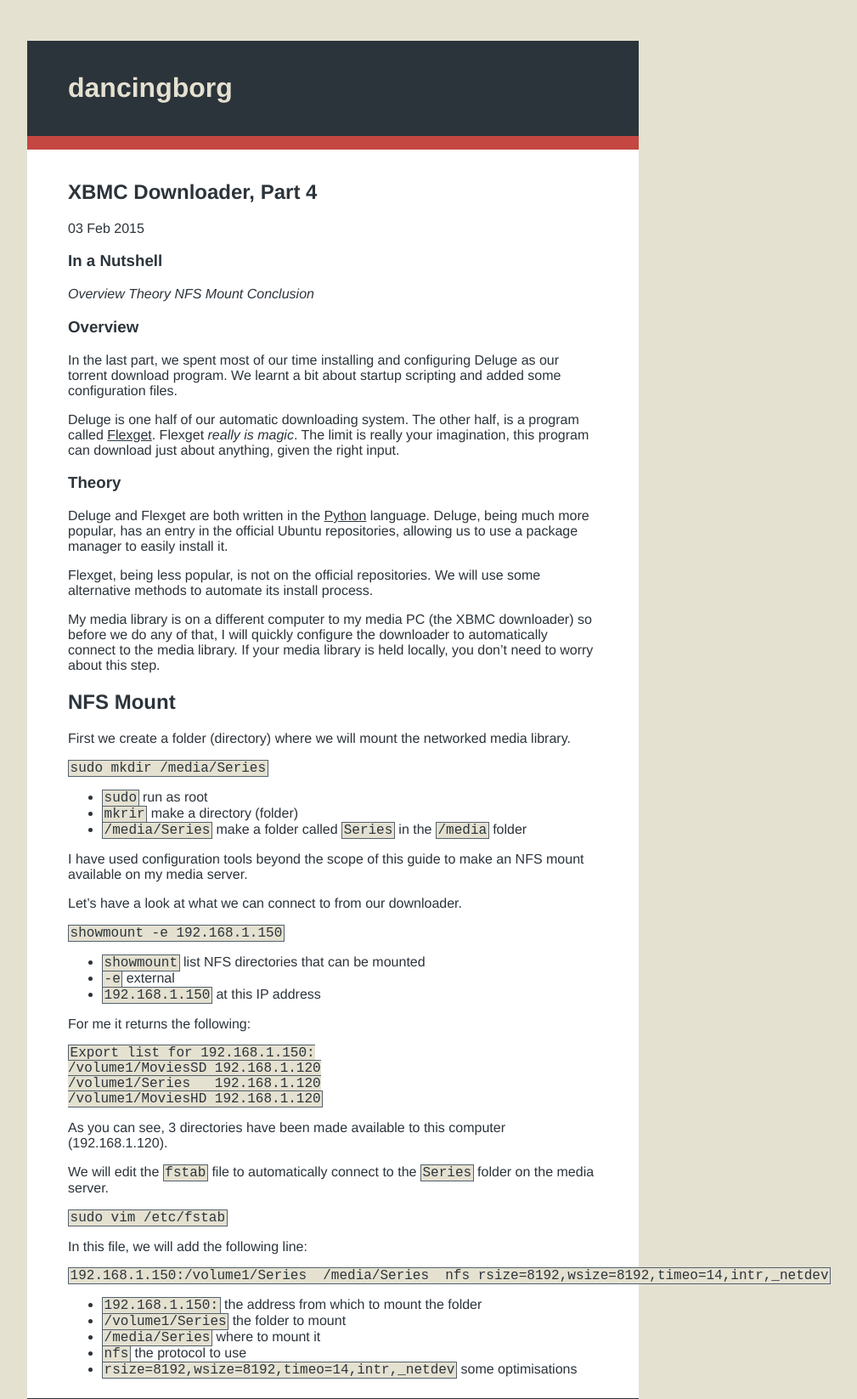
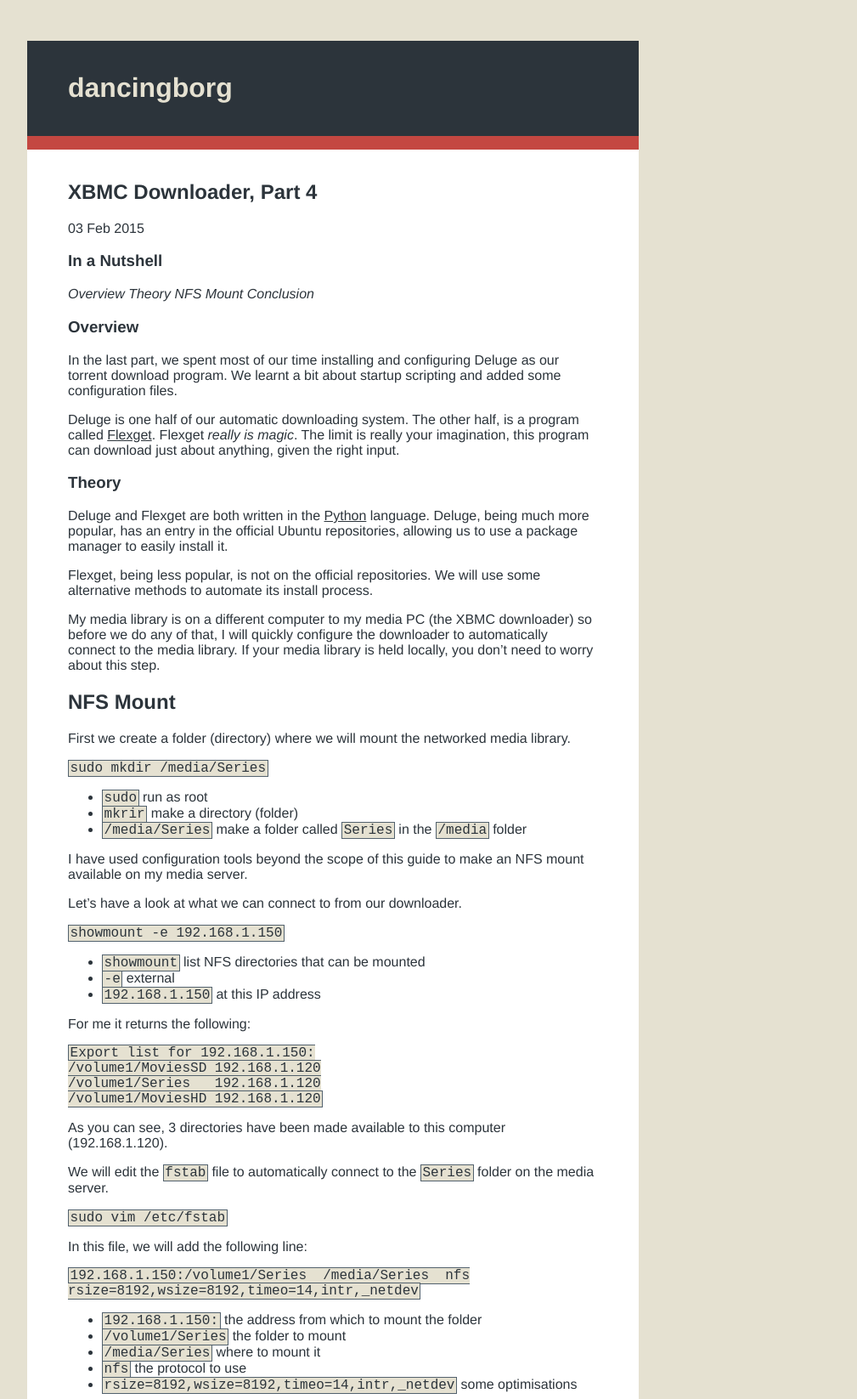
Before and after one commit to andre-abadi/andre-abadi.github.io, a Jekyll site: the page built from _posts/2015-02-03-xbmc-downloader-4.md, in a window 1280 px wide. Shown: the top 1646 px of the page at 85% size, without its empty margins (248-1257 px from the left). Built offline with Jekyll 4.4.1, drawn with Linux system fonts in a browser that asks for light colours; Markdown is read by kramdown in place of the engine named in the settings; grey boxes are pictures that could not be loaded.

Commit message:
html5 icon

```diff
--- a/_layouts/default.html
+++ b/_layouts/default.html
@@ -30,7 +30,7 @@
                   alt="Valid CSS!" />
               </a>
               <a href="http://validator.w3.org/check?uri=referer">
-                  <img src="http://www.w3.org/html/logo/badge/html5-badge-h-solo.png" width="30" height="31" alt="HTML5 Powered" title="HTML5 Powered">
+                  <img src="http://www.w3.org/html/logo/badge/html5-badge-h-css3.png" width="66.5" height="32" alt="HTML5 Powered" title="HTML5 Powered">
               </a>
             <p>
               <a href="https://github.com/dancingborg">github</a>
--- a/_posts/2015-02-03-xbmc-downloader-4.md
+++ b/_posts/2015-02-03-xbmc-downloader-4.md
@@ -59,7 +59,8 @@
 
 In this file, we will add the following line:
 
-    192.168.1.150:/volume1/Series  /media/Series  nfs rsize=8192,wsize=8192,timeo=14,intr,_netdev
+    192.168.1.150:/volume1/Series  /media/Series  nfs
+    rsize=8192,wsize=8192,timeo=14,intr,_netdev
 
 - `192.168.1.150:` the address from which to mount the folder
 - `/volume1/Series` the folder to mount
```
